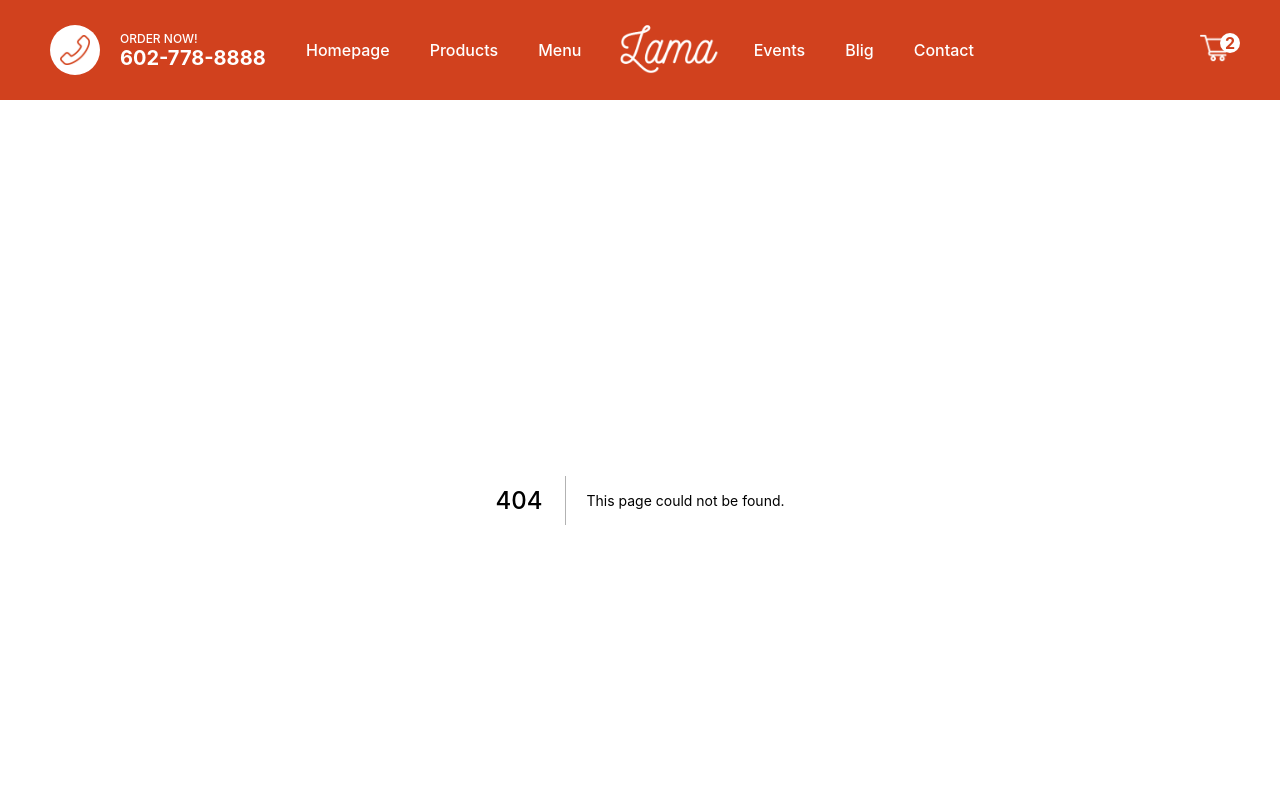
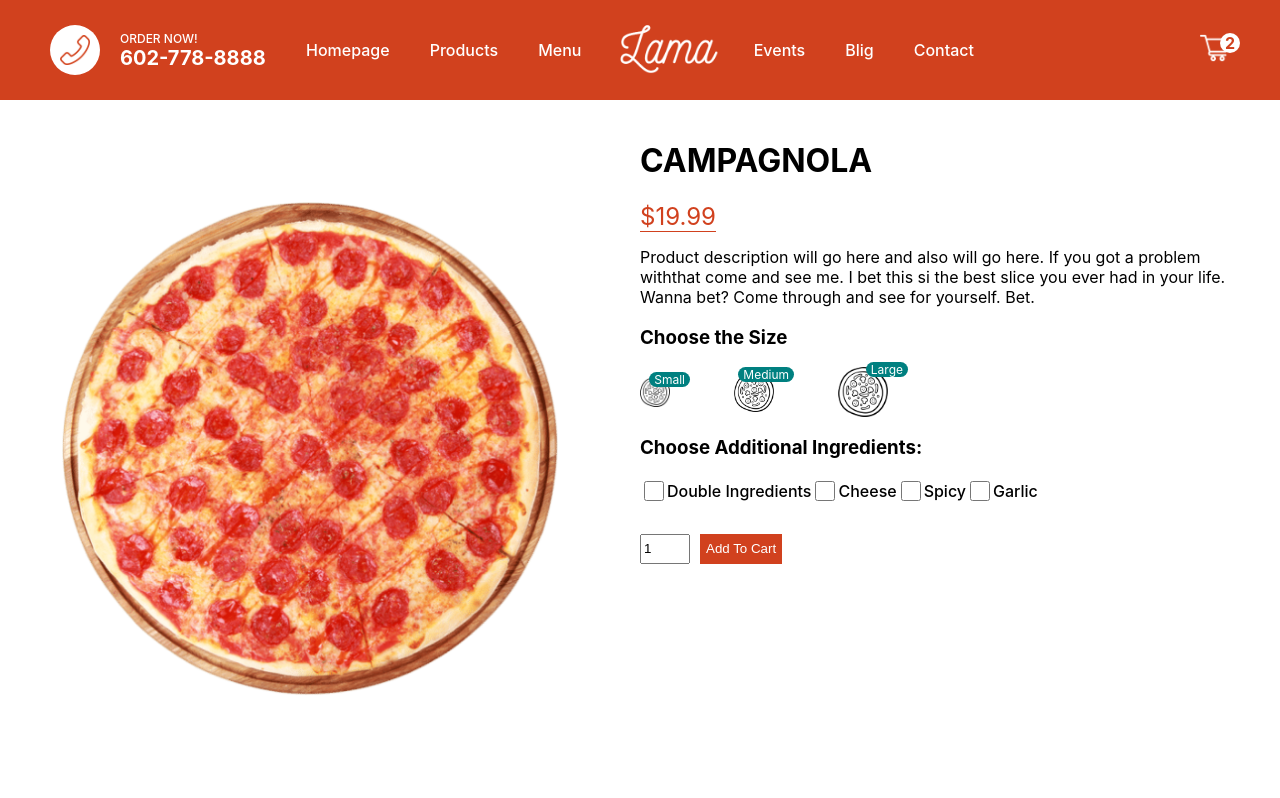
Before and after one commit to ChristianWare/Pizza-Dilvery-App, a Next.js app: page /product/1 in a window 1280 px wide. Before the commit this address had no page. Shown: the top 798 px of the page. Built offline with nearby package versions, Linux system fonts and the light colour scheme.

Commit message:
Product Page Slug Done

```diff
--- /dev/null
+++ b/pages/product/[id].jsx
@@ -0,0 +1,85 @@
+import React, { useState } from "react";
+import styles from "../../styles/Product.module.css";
+import Image from "next/image";
+import pizzaSize from "../../public/images/size.png";
+
+function Product() {
+  const [size, setSize] = useState(0);
+
+  const pizza = {
+    id: 1,
+    img: "/images/pizza.png",
+    name: "CAMPAGNOLA",
+    price: [19.99, 23.99, 27.99],
+    desc: "Product description will go here and also will go here. If you got a problem withthat come and see me. I bet this si the best slice you ever had in your life. Wanna bet? Come through and see for yourself. Bet. ",
+  };
+
+  return (
+    <div className={styles.container}>
+      <div className={styles.left}>
+        <div className={styles.imgContainer}>
+          <Image src={pizza.img} layout="fill" objectFit="contain" alt="" />
+        </div>
+      </div>
+      <div className={styles.right}>
+        <h1 className={styles.title}>{pizza.name}</h1>
+        <span className={styles.price}>${pizza.price[size]}</span>
+        <p className={styles.desc}>{pizza.desc}</p>
+        <h3 className={styles.choose}>Choose the Size</h3>
+        <div className={styles.sizes}>
+          <div className={styles.size} onClick={() => setSize(0)}>
+            <Image src={pizzaSize} layout="fill" alt="" />
+            <span className={styles.number}>Small</span>
+          </div>
+          <div className={styles.size} onClick={() => setSize(1)}>
+            <Image src={pizzaSize} layout="fill" alt="" />
+            <span className={styles.number}>Medium</span>
+          </div>
+          <div className={styles.size} onClick={() => setSize(2)}>
+            <Image src={pizzaSize} layout="fill" alt="" />
+            <span className={styles.number}>Large</span>
+          </div>
+        </div>
+        <h3 className={styles.choose}>Choose Additional Ingredients:</h3>
+        <div className={styles.ingredients}>
+          <div className={styles.option}>
+            <input
+              type="checkbox"
+              id="double"
+              name="double"
+              className={styles.checkbox}
+            />
+            <label htmlFor="double">Double Ingredients</label>
+            <input
+              type="checkbox"
+              id="cheese"
+              name="cheese"
+              className={styles.checkbox}
+            />
+            <label htmlFor="cheese">Cheese</label>
+            <input
+              type="checkbox"
+              id="spicy"
+              name="spicy"
+              className={styles.checkbox}
+            />
+            <label htmlFor="spicy">Spicy</label>
+            <input
+              type="checkbox"
+              id="garlic"
+              name="garlic"
+              className={styles.checkbox}
+            />
+            <label htmlFor="garlic">Garlic</label>
+          </div>
+        </div>
+        <div className={styles.add}>
+          <input type="number" defaultValue={1} className={styles.quantity} />
+          <button className={styles.button}>Add To Cart</button>
+        </div>
+      </div>
+    </div>
+  );
+}
+
+export default Product;
--- /dev/null
+++ b/styles/Product.module.css
@@ -0,0 +1,98 @@
+.container {
+    height: calc(100vh - 100px);
+    display: flex;
+}
+
+.left {
+    flex: 1;
+    height: 100%;
+    display: flex;
+    align-items: center;
+    justify-content: center;
+}
+
+.right {
+    flex: 1;
+    padding: 20px;
+}
+
+.imgContainer {
+    width: 80%;
+    height: 80%;
+    position: relative;
+}
+
+.price {
+    color: var(--accent1);
+    font-size: 24px;
+    font-weight: 400;
+    border-bottom: 1px solid var(--accent1);
+}
+
+.sizes {
+    width: 40%;
+    display: flex;
+    align-items: center;
+    justify-content: space-between;
+    gap: 30px
+}
+
+.size {
+    width: 30px;
+    height: 30px;
+    position: relative;
+    cursor: pointer;
+}
+
+.size:nth-child(2) {
+    width: 40px;
+    height: 40px;
+}
+
+.size:nth-child(3) {
+    width: 50px;
+    height: 50px;
+}
+
+.number {
+    position: absolute;
+    top: -5px;
+    right: -20px;
+    background-color: teal;
+    color: white;
+    font-size: 12px;
+    padding: 0px 5px;
+    border-radius: 10px;
+}
+
+.ingredients {
+    display: flex;
+    margin-bottom: 30px;
+}
+
+.option {
+    display: flex;
+    align-items: center;
+    margin-right: 10px;
+    font-weight: 500;
+}
+
+.checkbox {
+    width: 20px;
+    height: 20px;
+}
+
+.quantity {
+    width: 50px;
+    height: 30px;
+}
+
+.button {
+    height: 30px;
+    margin-left: 10px;
+    background-color: var(--accent1);
+    color: white;
+    border: none;
+    font-weight: 500;
+    cursor: pointer;
+}
```
